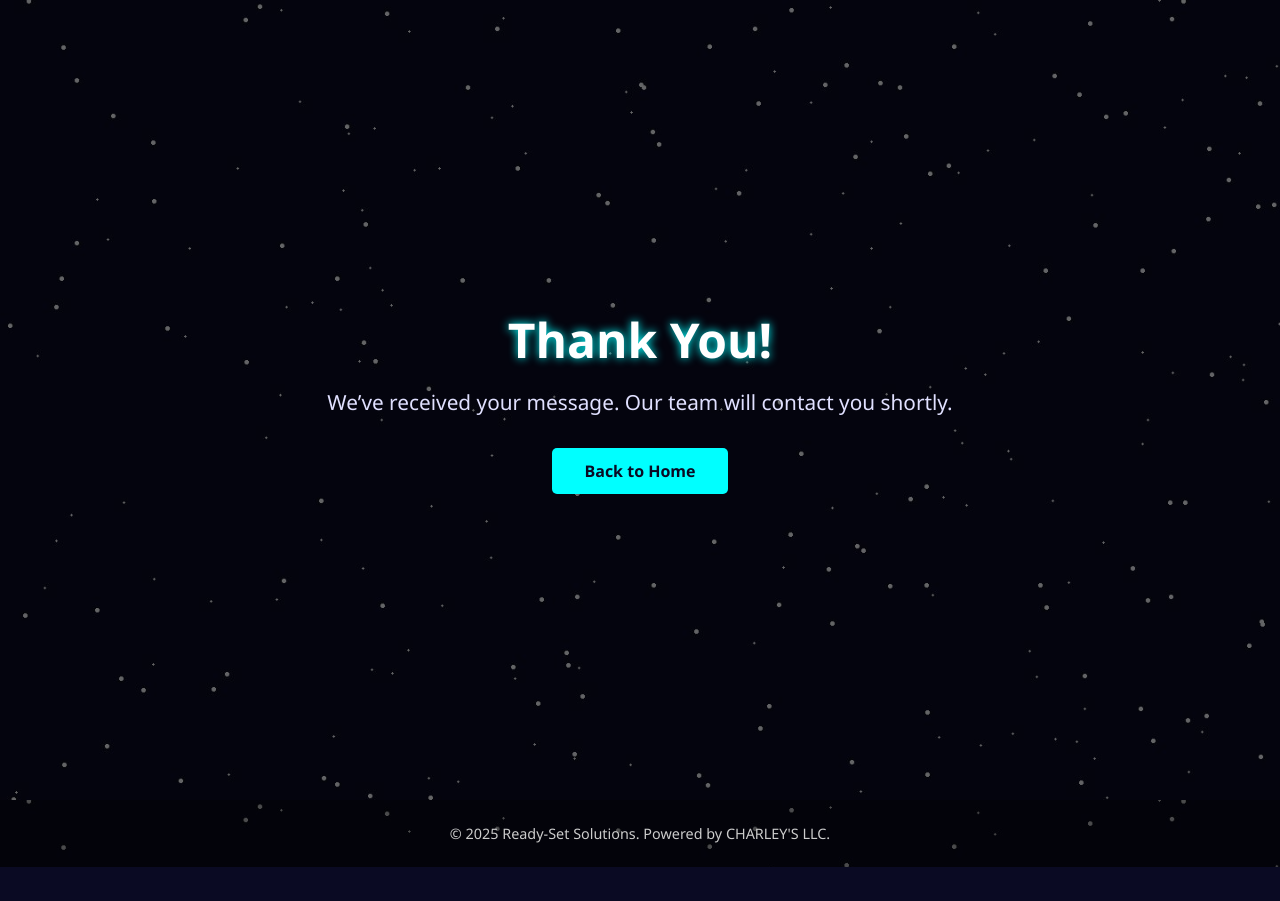
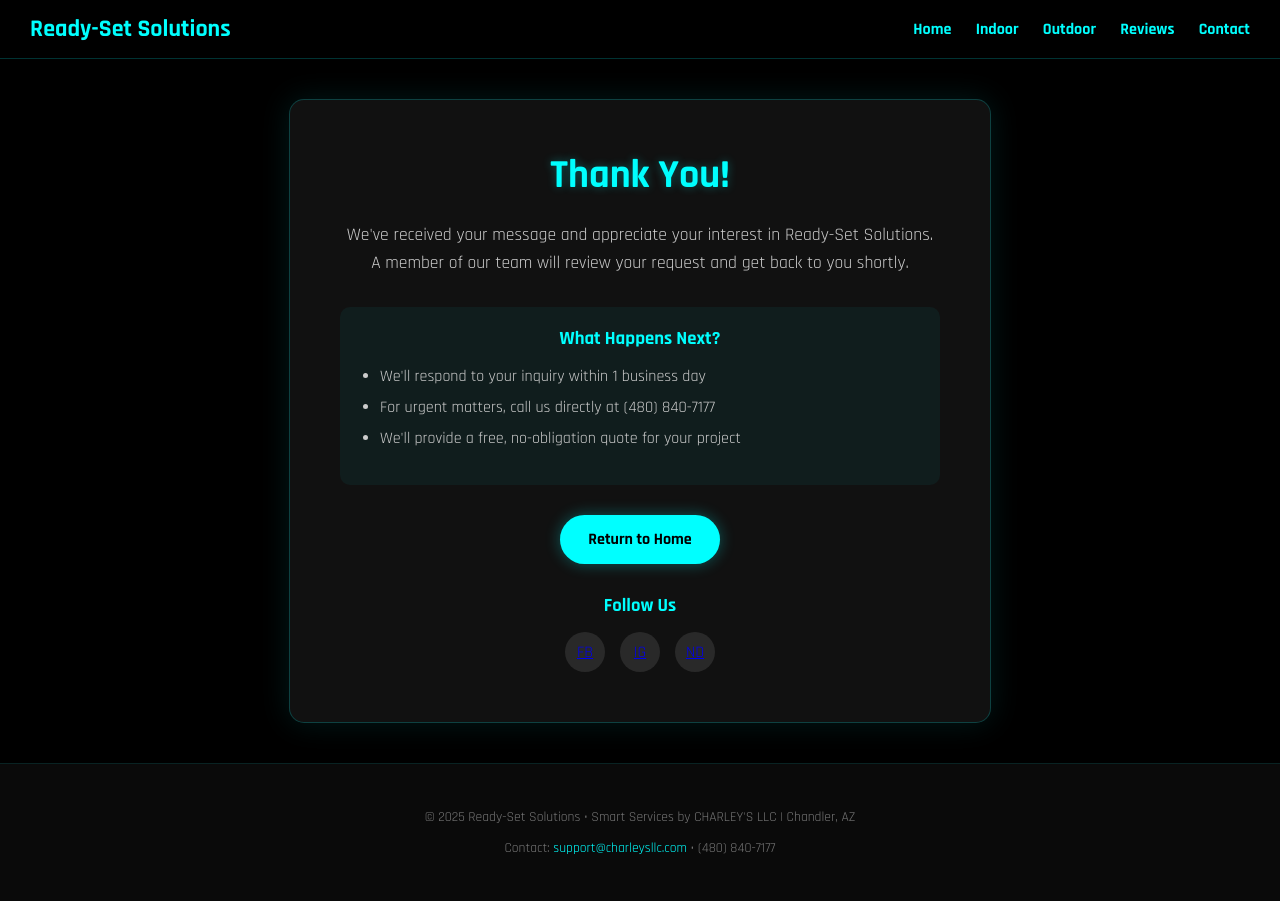
Before and after one commit to fullstackcrypto/ready-set-solutions, a plain HTML site: page thank-you.html in a window 1280 px wide. Before the commit the page ends 867 px from the top, so only its background shows below. Drawn offline with Linux system fonts and the light colour scheme.

Commit message:
Update thank-you.html

```diff
--- a/thank-you.html
+++ b/thank-you.html
@@ -3,23 +3,214 @@
 <head>
   <meta charset="UTF-8" />
   <meta name="viewport" content="width=device-width, initial-scale=1.0"/>
-  <title>Thank You – Ready-Set Solutions</title>
-  <link rel="stylesheet" href="css/styles.css" />
+  <meta name="description" content="Thank you for contacting Ready-Set Solutions. We'll be in touch shortly about your smart home or outdoor service request.">
+  <title>Thank You | Ready-Set Solutions</title>
+  <link rel="preconnect" href="https://fonts.googleapis.com">
+  <link rel="preconnect" href="https://fonts.gstatic.com" crossorigin>
+  <link href="https://fonts.googleapis.com/css2?family=Rajdhani:wght@400;500;600;700&display=swap" rel="stylesheet">
+  <style>
+    body {
+      margin: 0;
+      font-family: 'Rajdhani', sans-serif;
+      background-color: #000;
+      color: #fff;
+      display: flex;
+      flex-direction: column;
+      min-height: 100vh;
+    }
+    header {
+      background: rgba(0, 0, 0, 0.85);
+      padding: 14px 30px;
+      display: flex;
+      justify-content: space-between;
+      align-items: center;
+      border-bottom: 1px solid #00ffff33;
+    }
+    header h1 {
+      font-size: 1.5rem;
+      color: #00ffff;
+      margin: 0;
+    }
+    nav a {
+      color: #00ffff;
+      margin-left: 20px;
+      text-decoration: none;
+      font-weight: bold;
+    }
+    nav a:hover {
+      color: #00dddd;
+    }
+    .thankyou-container {
+      flex: 1;
+      display: flex;
+      justify-content: center;
+      align-items: center;
+      padding: 40px 20px;
+    }
+    .thankyou-content {
+      background: #111;
+      border-radius: 15px;
+      padding: 50px;
+      max-width: 600px;
+      text-align: center;
+      box-shadow: 0 0 30px rgba(0, 255, 255, 0.1);
+      border: 1px solid #00ffff33;
+    }
+    .thankyou-content h2 {
+      color: #00ffff;
+      font-size: 2.5rem;
+      margin-top: 0;
+      margin-bottom: 20px;
+      text-shadow: 0 0 10px rgba(0, 255, 255, 0.3);
+    }
+    .thankyou-content p {
+      color: #ccc;
+      font-size: 1.1rem;
+      line-height: 1.6;
+      margin-bottom: 30px;
+    }
+    .next-steps {
+      background: rgba(0, 255, 255, 0.05);
+      padding: 20px;
+      border-radius: 10px;
+      margin-bottom: 30px;
+    }
+    .next-steps h3 {
+      color: #00ffff;
+      margin-top: 0;
+      margin-bottom: 15px;
+    }
+    .next-steps ul {
+      text-align: left;
+      padding-left: 20px;
+      color: #ccc;
+    }
+    .next-steps li {
+      margin-bottom: 10px;
+    }
+    .cta-button {
+      display: inline-block;
+      padding: 14px 28px;
+      background: #00ffff;
+      color: #000;
+      text-decoration: none;
+      border-radius: 40px;
+      font-weight: bold;
+      transition: 0.3s ease;
+      box-shadow: 0 0 15px rgba(0, 255, 255, 0.3);
+    }
+    .cta-button:hover {
+      background: #00dddd;
+      transform: scale(1.05);
+    }
+    .social-links {
+      margin-top: 30px;
+    }
+    .social-links h3 {
+      color: #00ffff;
+      margin-bottom: 15px;
+    }
+    .social-icons {
+      display: flex;
+      justify-content: center;
+      gap: 15px;
+    }
+    .social-icon {
+      display: inline-block;
+      width: 40px;
+      height: 40px;
+      background: rgba(255, 255, 255, 0.1);
+      border-radius: 50%;
+      display: flex;
+      align-items: center;
+      justify-content: center;
+      transition: background 0.3s ease, transform 0.3s ease;
+    }
+    .social-icon:hover {
+      background: rgba(0, 255, 255, 0.2);
+      transform: translateY(-3px);
+    }
+    .social-icon img {
+      width: 20px;
+      height: 20px;
+    }
+    footer {
+      text-align: center;
+      padding: 30px 20px;
+      background: #0a0a0a;
+      font-size: 0.85rem;
+      color: #777;
+      border-top: 1px solid rgba(0, 255, 255, 0.1);
+    }
+    footer a {
+      color: #00ffff;
+      text-decoration: none;
+    }
+    @media (max-width: 768px) {
+      header {
+        flex-direction: column;
+        padding: 15px;
+      }
+      header h1 {
+        margin-bottom: 15px;
+      }
+      nav a {
+        margin: 0 10px;
+        font-size: 0.9rem;
+      }
+      .thankyou-content {
+        padding: 30px 20px;
+      }
+    }
+  </style>
 </head>
 <body>
+  <header>
+    <h1>Ready-Set Solutions</h1>
+    <nav>
+      <a href="index.html">Home</a>
+      <a href="indoor.html">Indoor</a>
+      <a href="outdoor.html">Outdoor</a>
+      <a href="reviews.html">Reviews</a>
+      <a href="contact.html">Contact</a>
+    </nav>
+  </header>
 
-<header class="hero">
-  <div class="overlay"></div>
-  <div class="hero-content">
-    <h1>Thank You!</h1>
-    <p>We’ve received your message. Our team will contact you shortly.</p>
-    <a href="index.html" class="cta-button">Back to Home</a>
+  <div class="thankyou-container">
+    <div class="thankyou-content">
+      <h2>Thank You!</h2>
+      <p>We've received your message and appreciate your interest in Ready-Set Solutions. A member of our team will review your request and get back to you shortly.</p>
+
+      <div class="next-steps">
+        <h3>What Happens Next?</h3>
+        <ul>
+          <li>We'll respond to your inquiry within 1 business day</li>
+          <li>For urgent matters, call us directly at (480) 840-7177</li>
+          <li>We'll provide a free, no-obligation quote for your project</li>
+        </ul>
+      </div>
+      <a href="index.html" class="cta-button">Return to Home</a>
+
+      <div class="social-links">
+        <h3>Follow Us</h3>
+        <div class="social-icons">
+          <a href="https://www.facebook.com/readysetsolutions" target="_blank" class="social-icon" aria-label="Facebook">
+            <span>FB</span>
+          </a>
+          <a href="https://www.instagram.com/readysetsolutions" target="_blank" class="social-icon" aria-label="Instagram">
+            <span>IG</span>
+          </a>
+          <a href="https://nextdoor.com/pages/ready-set-solutions-chandler-az/" target="_blank" class="social-icon" aria-label="Nextdoor">
+            <span>ND</span>
+          </a>
+        </div>
+      </div>
+    </div>
   </div>
-</header>
 
-<footer class="footer">
-  <p>&copy; 2025 Ready-Set Solutions. Powered by CHARLEY'S LLC.</p>
-</footer>
-
+  <footer>
+    <p>&copy; 2025 Ready-Set Solutions • Smart Services by CHARLEY'S LLC | Chandler, AZ</p>
+    <p>Contact: <a href="mailto:support@charleysllc.com">support@charleysllc.com</a> • (480) 840-7177</p>
+  </footer>
 </body>
 </html>
```
